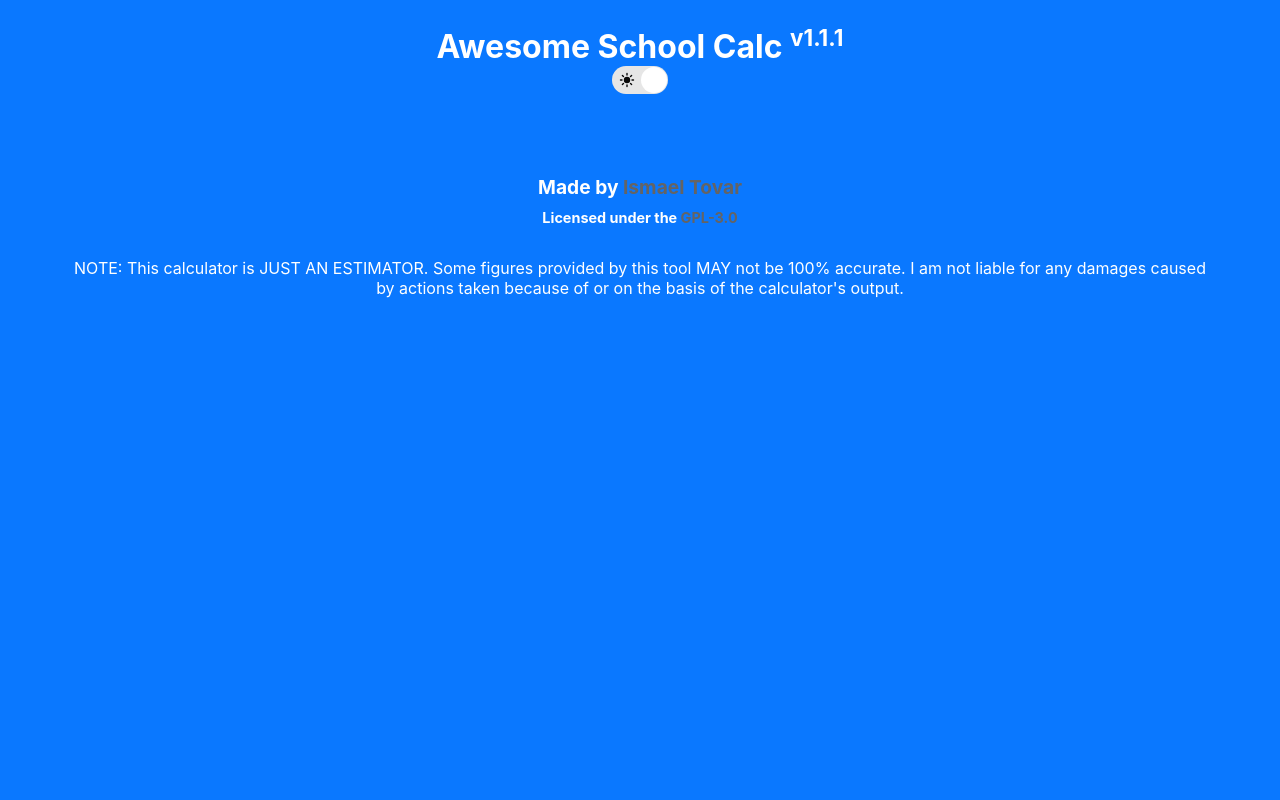
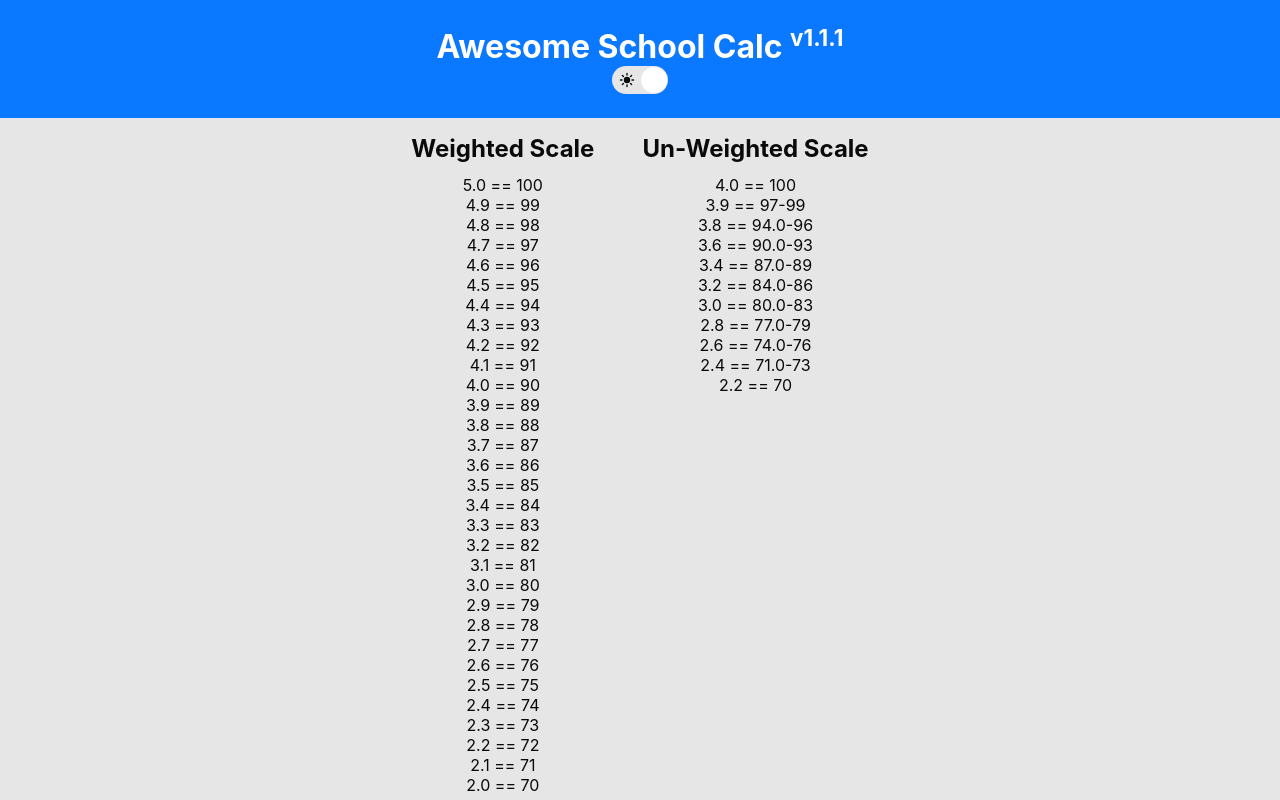
Before and after one commit to ismaeltech01/awesome-school-calc, a React (Create React App) app: page /scales in a window 1280 px wide. Shown: the top 800 px of the page. Built offline with nearby package versions, Linux system fonts and the light colour scheme.

Commit message:
Added GPA scales page

```diff
--- a/src/App/App.js
+++ b/src/App/App.js
@@ -1,7 +1,7 @@
 import '../css/styles';
 import React, { useContext } from 'react';
 import { BrowserRouter as Router, Route, Routes } from 'react-router-dom';
-import {Header, Footer, InitialQuestion, SemesterExam, TestGrade, GPACalc, GPAWeightedCalc, GPAUnWeightedCalc, GPACustomCalc} from '../components';
+import {Header, Footer, InitialQuestion, SemesterExam, TestGrade, GPACalc, GPAWeightedCalc, GPAUnWeightedCalc, GPACustomCalc, Scales} from '../components';
 import { ThemeContext } from '../components/themeContext';
 
 class App extends React.Component {
@@ -37,6 +37,7 @@ const AppContent = () => {
         <Header/>
         <Routes>
           <Route path="/" element={<InitialQuestion/>}/>
+          <Route path="/scales" element={<Scales/>}/>
           <Route path="/semester-exam" element={<SemesterExam/>}/>
           <Route path="/test-grade" element={<TestGrade/>}/>
           <Route path="/gpa" element={<GPACalc/>}/>
--- a/src/components/CalcForm/CalcHeader.js
+++ b/src/components/CalcForm/CalcHeader.js
@@ -3,15 +3,22 @@ import { NavLink } from "react-router-dom";
 import { Container } from "..";
 import { ThemeContext } from "../themeContext";
 
-const CalcHeader = ({txt, navTo}) => {
+const CalcHeader = ({txt, navTo = undefined}) => {
   const {theme} = useContext(ThemeContext);
 
+  if (navTo != undefined)
   return(
     <Container id="calc-header">
       <NavLink id='calc-back-btn' className={theme} to={navTo}>Back</NavLink>
       <h2 id="calc-h-txt" className={theme}>{txt}</h2>
     </Container>
   );
+  else
+  return (
+    <Container id="calc-header">
+      <h2 id="calc-h-txt" className={theme}>{txt}</h2>
+    </Container>
+  );
 }
 
 export default CalcHeader;
--- /dev/null
+++ b/src/components/GPA/Scales.js
@@ -0,0 +1,69 @@
+import react from "react";
+import CalcHeader from "../CalcForm/CalcHeader";
+import Container from "../CalcForm/Container";
+
+export const weightedGPAScale = [
+  ['5.0', '100'],
+  ['4.9', '99'],
+  ['4.8', '98'],
+  ['4.7', '97'],
+  ['4.6', '96'],
+  ['4.5', '95'],
+  ['4.4', '94'],
+  ['4.3', '93'],
+  ['4.2', '92'],
+  ['4.1', '91'],
+  ['4.0', '90'],
+  ['3.9', '89'],
+  ['3.8', '88'],
+  ['3.7', '87'],
+  ['3.6', '86'],
+  ['3.5', '85'],
+  ['3.4', '84'],
+  ['3.3', '83'],
+  ['3.2', '82'],
+  ['3.1', '81'],
+  ['3.0', '80'],
+  ['2.9', '79'],
+  ['2.8', '78'],
+  ['2.7', '77'],
+  ['2.6', '76'],
+  ['2.5', '75'],
+  ['2.4', '74'],
+  ['2.3', '73'],
+  ['2.2', '72'],
+  ['2.1', '71'],
+  ['2.0', '70']
+];
+
+export const unWeightedGPAScale = [
+  ['4.0', '100'],
+  ['3.9', '97-99'],
+  ['3.8', '94.0-96'],
+  ['3.6', '90.0-93'],
+  ['3.4', '87.0-89'],
+  ['3.2', '84.0-86'],
+  ['3.0', '80.0-83'],
+  ['2.8', '77.0-79'],
+  ['2.6', '74.0-76'],
+  ['2.4', '71.0-73'],
+  ['2.2', '70']
+];
+
+const Scales = ({}) => {
+  return (
+    <Container id="gpa-scales">
+      <Container id="weighted-scale">
+        <CalcHeader txt={'Weighted Scale'}/>
+        {weightedGPAScale.map(([gpa, grade]) => (<p>{gpa} == {grade}</p>))}
+      </Container>
+      <Container id="unweighted-scale">
+        <CalcHeader txt={'Un-Weighted Scale'}/>
+        {unWeightedGPAScale.map(([gpa, grade]) => (<p>{gpa} == {grade}</p>))}
+      </Container>
+
+    </Container>
+  );
+}
+
+export default Scales;
--- a/src/components/GPA/logic.js
+++ b/src/components/GPA/logic.js
@@ -1,52 +1,5 @@
 import { roundToHundredths, parseStrToNum, roundToTenths } from "../functions";
-
-const weightedGPAScale = [
-  ['5.0', '100'],
-  ['4.9', '99'],
-  ['4.8', '98'],
-  ['4.7', '97'],
-  ['4.6', '96'],
-  ['4.5', '95'],
-  ['4.4', '94'],
-  ['4.3', '93'],
-  ['4.2', '92'],
-  ['4.1', '91'],
-  ['4.0', '90'],
-  ['3.9', '89'],
-  ['3.8', '88'],
-  ['3.7', '87'],
-  ['3.6', '86'],
-  ['3.5', '85'],
-  ['3.4', '84'],
-  ['3.3', '83'],
-  ['3.2', '82'],
-  ['3.1', '81'],
-  ['3.0', '80'],
-  ['2.9', '79'],
-  ['2.8', '78'],
-  ['2.7', '77'],
-  ['2.6', '76'],
-  ['2.5', '75'],
-  ['2.4', '74'],
-  ['2.3', '73'],
-  ['2.2', '72'],
-  ['2.1', '71'],
-  ['2.0', '70']
-];
-
-const unWeightedGPAScale = [
-  ['4.0', '100'],
-  ['3.9', '97-99'],
-  ['3.8', '94.0-96'],
-  ['3.6', '90.0-93'],
-  ['3.4', '87.0-89'],
-  ['3.2', '84.0-86'],
-  ['3.0', '80.0-83'],
-  ['2.8', '77.0-79'],
-  ['2.6', '74.0-76'],
-  ['2.4', '71.0-73'],
-  ['2.2', '70']
-];
+import { weightedGPAScale, unWeightedGPAScale } from "./Scales";
 
 export default function gradesNeeded(weighted, curGPA, classesTaken, desGPA, nextSemClasses, gpaScale = []) {
   [curGPA, classesTaken, desGPA, nextSemClasses] = parseStrToNum(curGPA, classesTaken, desGPA, nextSemClasses);
--- a/src/components/index.js
+++ b/src/components/index.js
@@ -8,6 +8,7 @@ export {default as GPACalc} from "./GPA/GPACalc";
 export {default as GPAWeightedCalc} from "./GPA/GPAWeightedCalc";
 export {default as GPAUnWeightedCalc} from "./GPA/GPAUnWeightedCalc";
 export {default as GPACustomCalc} from "./GPA/GPACustomCalc";
+export {default as Scales} from "./GPA/Scales";
 
 //Results
 export {default as GPAResultTxt} from "./GPA/ResultTxt";
--- /dev/null
+++ b/src/css/Scales.scss
@@ -0,0 +1,15 @@
+@import 'variables.scss';
+@import 'mixins.scss';
+
+#gpa-scales {
+  display: flex;
+  align-items: flex-start;
+  justify-content: center;
+  flex: auto;
+  padding: 1em;
+  @include colProp(tertiary, background-color);
+}
+
+#calc-h-txt {
+  padding: 0em 1em .5em;
+}
--- a/src/css/styles.js
+++ b/src/css/styles.js
@@ -10,3 +10,4 @@ import './SemesterExam.scss';
 import './TestGrade.scss';
 import './CalcHeader.scss';
 import './Results.scss';
+import './Scales.scss';
```
